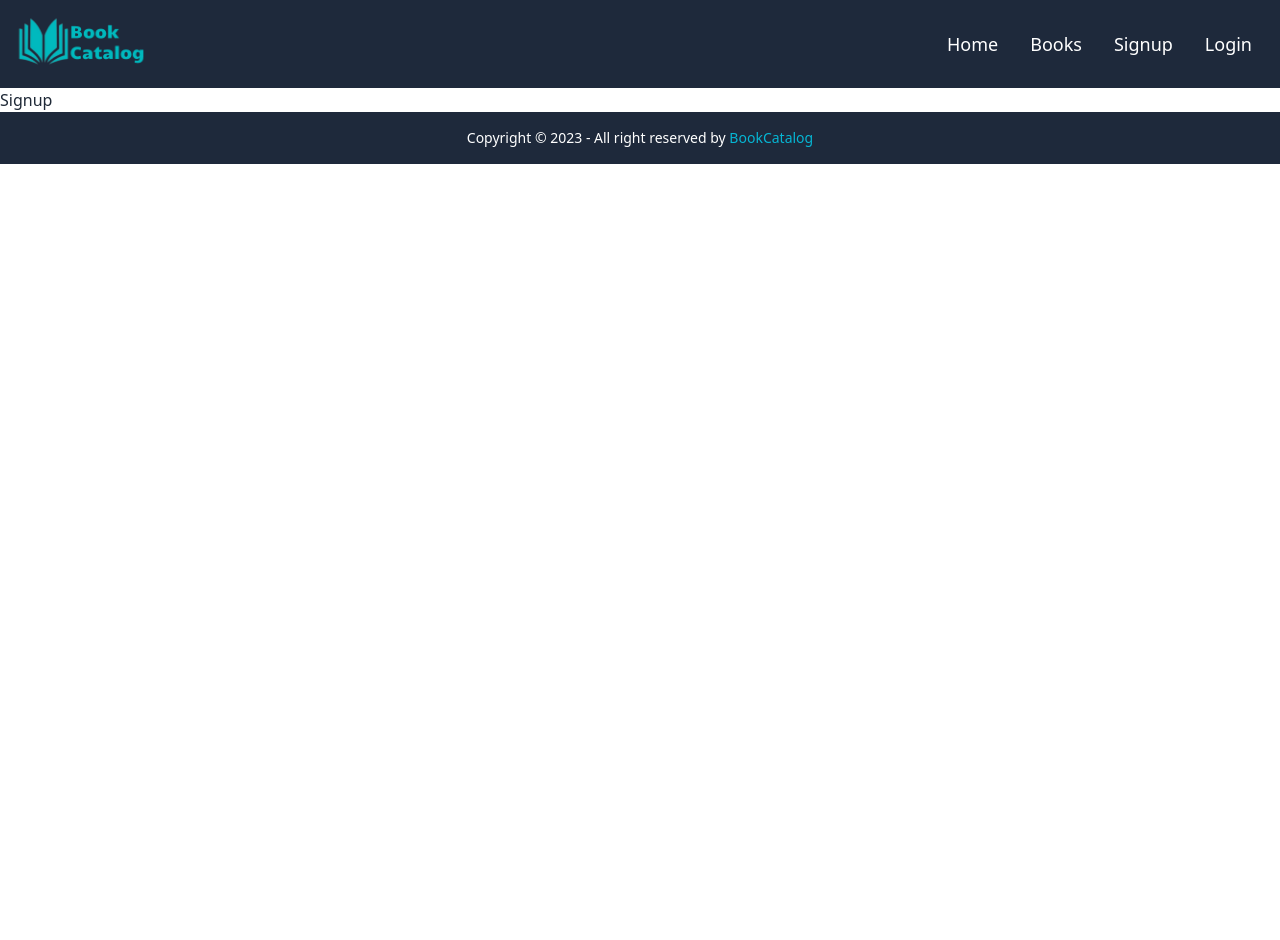
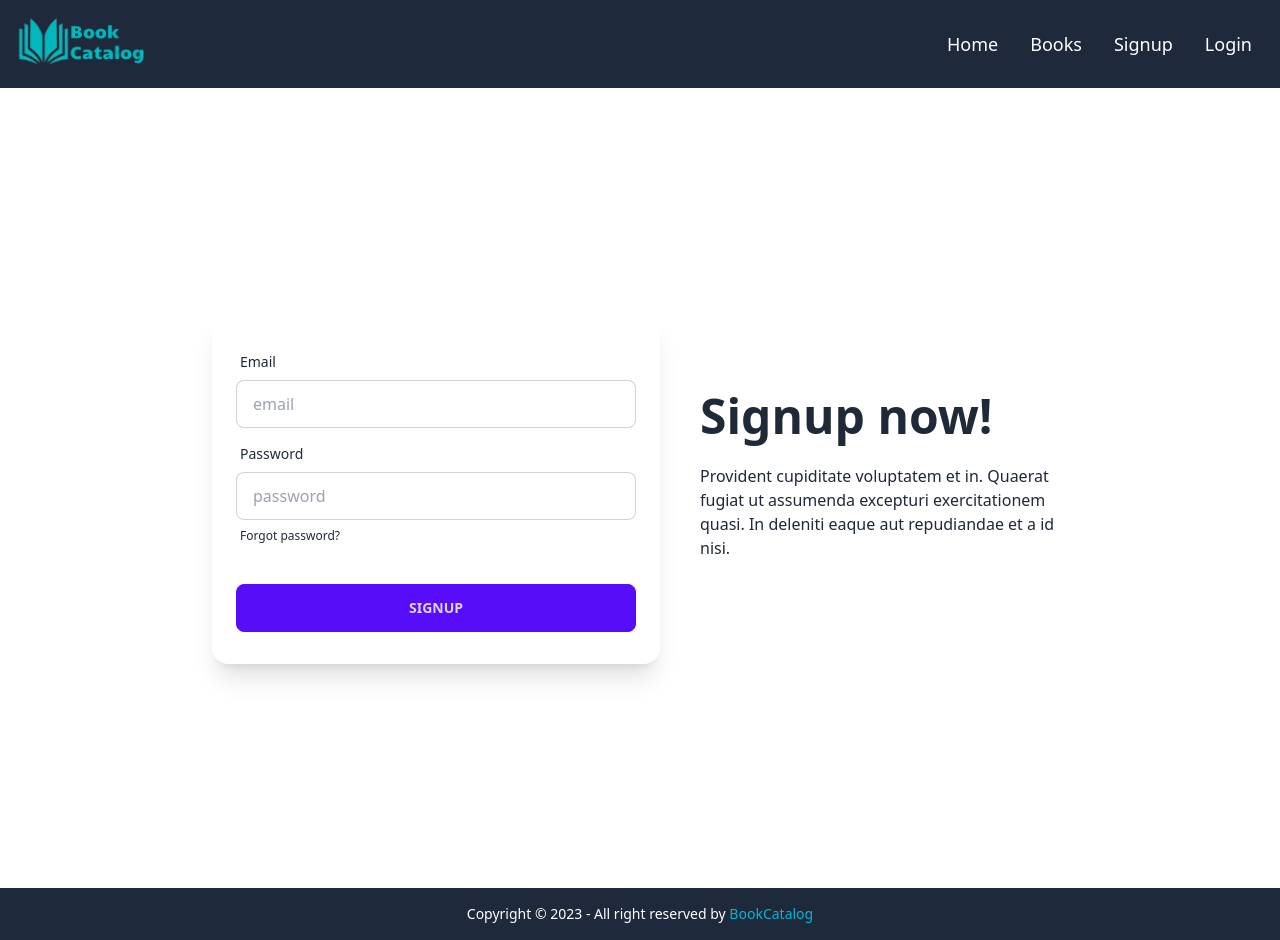
Before and after one commit to MajharolTanvir/BookCatalog, a React (Vite) app: page /signup in a window 1280 px wide. Before the commit the page ends 800 px from the top, so only its background shows below. Built offline with nearby package versions, Linux system fonts and the light colour scheme.

Commit message:
Sign up and login from design complete

```diff
--- a/src/components/BookDetails.tsx
+++ b/src/components/BookDetails.tsx
@@ -2,14 +2,14 @@
 // import BookCard from "./BookCard";
 
 
-// export default function BookDetails() {
+export default function BookDetails() {
 //     const { id } = useParams()
 
 //     const {id, title, author, genre, publicationDate} = book
 
-//   return (
-//     <div>
-//       <div className="card card-side bg-base-100 shadow-xl">
+  return (
+    <div>
+{/* //       <div className="card card-side bg-base-100 shadow-xl">
 //         <div className="card w-full md:w-96 bg-base-100 shadow-xl">
 //           <div className="card-body">
 //             <h2 className="card-title">{title}</h2>
@@ -32,7 +32,7 @@
 //             <button className="btn btn-primary">Watch</button>
 //           </div>
 //         </div>
-//       </div>
-//     </div>
-//   );
-// }
+//       </div> */}
+    </div>
+  );
+}
--- a/src/pages/Home.tsx
+++ b/src/pages/Home.tsx
@@ -12,8 +12,6 @@
       // eslint-disable-next-line @typescript-eslint/no-unsafe-argument
       .then((data) => setBooks(data));
   }, []);
-
-  console.log(books);
 
   return (
     <section>
--- a/src/pages/Login.tsx
+++ b/src/pages/Login.tsx
@@ -1,6 +1,49 @@
 
 export default function Login() {
   return (
-    <div>Login</div>
-  )
+    <div className="hero min-h-screen max-w-4xl mx-auto">
+      <div className="hero-content flex-col md:flex-row-reverse p-0 md:px-5 lg:gap-10">
+        <div className="text-center lg:text-left">
+          <h1 className="text-5xl font-bold">Login now!</h1>
+          <p className="py-6">
+            Provident cupiditate voluptatem et in. Quaerat fugiat ut assumenda
+            excepturi exercitationem quasi. In deleniti eaque aut repudiandae et
+            a id nisi.
+          </p>
+        </div>
+        <div className="card flex-shrink-0 w-full md:max-w-xs lg:max-w-md shadow-xl bg-base-100">
+          <div className="card-body p-3 md:px-6 md:py-8">
+            <div className="form-control">
+              <label className="label">
+                <span className="label-text">Email</span>
+              </label>
+              <input
+                type="text"
+                placeholder="email"
+                className="input input-bordered"
+              />
+            </div>
+            <div className="form-control">
+              <label className="label">
+                <span className="label-text">Password</span>
+              </label>
+              <input
+                type="text"
+                placeholder="password"
+                className="input input-bordered"
+              />
+              <label className="label">
+                <a href="#" className="label-text-alt link link-hover">
+                  Forgot password?
+                </a>
+              </label>
+            </div>
+            <div className="form-control mt-6">
+              <button className="btn btn-primary">Login</button>
+            </div>
+          </div>
+        </div>
+      </div>
+    </div>
+  );
 }
--- a/src/pages/Signup.tsx
+++ b/src/pages/Signup.tsx
@@ -1,5 +1,48 @@
 export default function Signup() {
   return (
-    <div>Signup</div>
-  )
+    <div className="hero min-h-screen max-w-4xl mx-auto">
+      <div className="hero-content flex-col md:flex-row-reverse p-0 md:px-5 lg:gap-10">
+        <div className="text-center lg:text-left">
+          <h1 className="text-5xl font-bold">Signup now!</h1>
+          <p className="py-6">
+            Provident cupiditate voluptatem et in. Quaerat fugiat ut assumenda
+            excepturi exercitationem quasi. In deleniti eaque aut repudiandae et
+            a id nisi.
+          </p>
+        </div>
+        <div className="card flex-shrink-0 w-full md:max-w-xs lg:max-w-md shadow-xl bg-base-100">
+          <div className="card-body p-3 md:px-6 md:py-8">
+            <div className="form-control">
+              <label className="label">
+                <span className="label-text">Email</span>
+              </label>
+              <input
+                type="text"
+                placeholder="email"
+                className="input input-bordered"
+              />
+            </div>
+            <div className="form-control">
+              <label className="label">
+                <span className="label-text">Password</span>
+              </label>
+              <input
+                type="text"
+                placeholder="password"
+                className="input input-bordered"
+              />
+              <label className="label">
+                <a href="#" className="label-text-alt link link-hover">
+                  Forgot password?
+                </a>
+              </label>
+            </div>
+            <div className="form-control mt-6">
+              <button className="btn btn-primary">Signup</button>
+            </div>
+          </div>
+        </div>
+      </div>
+    </div>
+  );
 }
```
